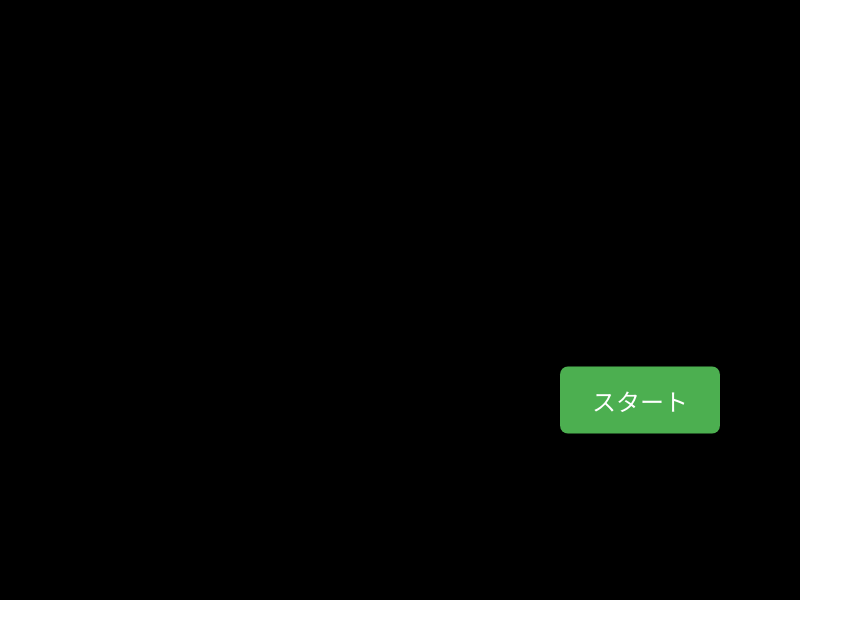
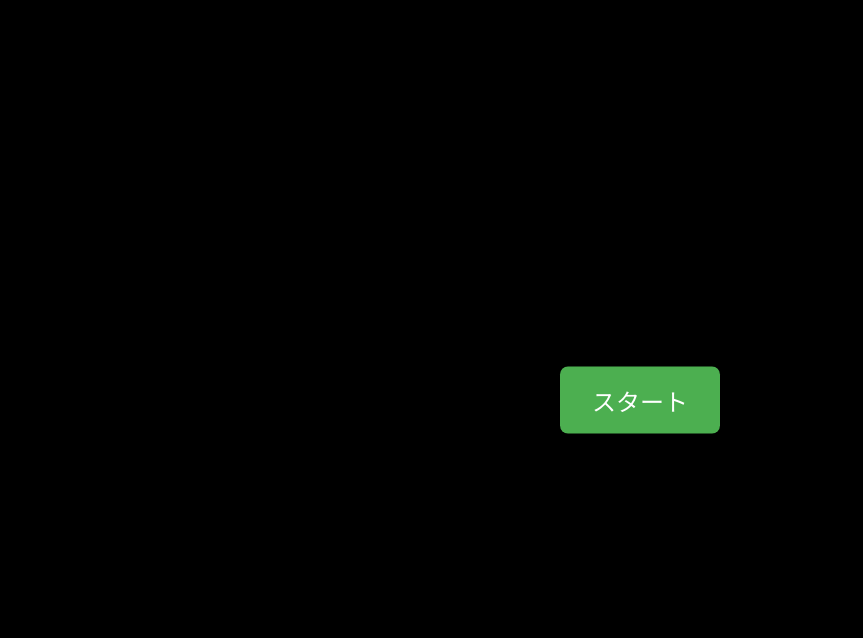
Before and after one commit to HR0530/HR, a plain HTML site: page index.html in a window 1280 px wide. Shown: the whole page, without its empty margins (0-863 px from the left). Drawn offline with Linux system fonts and the light colour scheme.

Commit message:
Update index.html

```diff
--- a/index.html
+++ b/index.html
@@ -83,23 +83,17 @@
     const backgroundImg = new Image();
     backgroundImg.src = "background.PNG";
 
-    const canvasWidth = 800; // 固定の幅
-    const canvasHeight = 600; // 固定の高さ
-    const playerSize = 80; // プレイヤーのサイズ
-    const obstacleWidth = 40; // 障害物の幅
-    const obstacleHeight = 60; // 障害物の高さ
-    const jumpStrength = -12; // ジャンプの強さ
-
+    let canvasWidth, canvasHeight;
+    let playerSize, obstacleWidth, obstacleHeight, jumpStrength;
+    let gameSpeed = 3;
+    let obstacles = [];
     let player = {
       x: 50,
-      y: canvasHeight - playerSize,
-      size: playerSize,
+      y: 0,
+      size: 0,
       vy: 0,
       isJumping: false,
     };
-
-    let obstacles = [];
-    let gameSpeed = 3;
     let gameTime = 0;
     let isRunning = false;
     let startTime;
@@ -107,8 +101,24 @@
     let nextObstacleDelay = 1300 + Math.random() * 1500;
     let lives = 3;
 
-    canvas.width = canvasWidth;
-    canvas.height = canvasHeight;
+    function resizeCanvas() {
+      // スマホの画面サイズに合わせてcanvasのサイズを調整
+      canvasWidth = window.innerWidth;
+      canvasHeight = window.innerHeight;
+      canvas.width = canvasWidth;
+      canvas.height = canvasHeight;
+
+      // プレイヤー、障害物のサイズを画面の幅に合わせて調整
+      playerSize = canvasWidth * 0.12; // 画面幅の12%
+      obstacleWidth = canvasWidth * 0.05; // 画面幅の5%
+      obstacleHeight = playerSize * 0.8; // プレイヤーのサイズの80%
+      jumpStrength = -playerSize * 0.15; // ジャンプの強さを調整
+
+      player.y = canvasHeight - player.size;
+    }
+
+    window.addEventListener("resize", resizeCanvas);
+    resizeCanvas();
 
     function drawBackground() {
       ctx.drawImage(backgroundImg, 0, 0, canvas.width, canvas.height);
@@ -147,7 +157,7 @@
 
     function updatePlayer() {
       if (player.isJumping) {
-        player.vy += 0.5; // 重力
+        player.vy += 0.5;
         player.y += player.vy;
         if (player.y >= canvasHeight - player.size) {
           player.y = canvasHeight - player.size;
```
